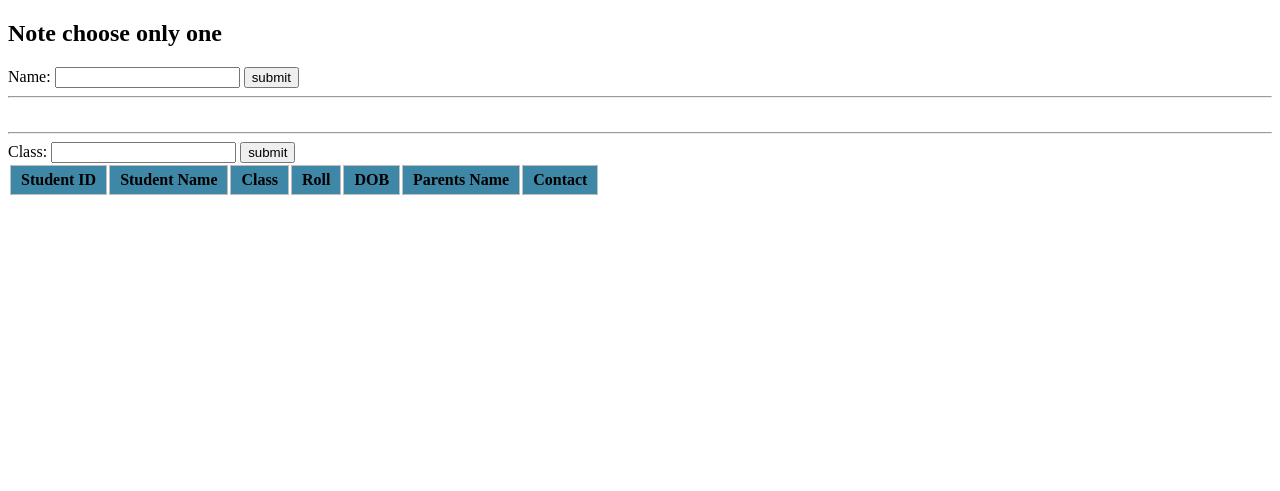
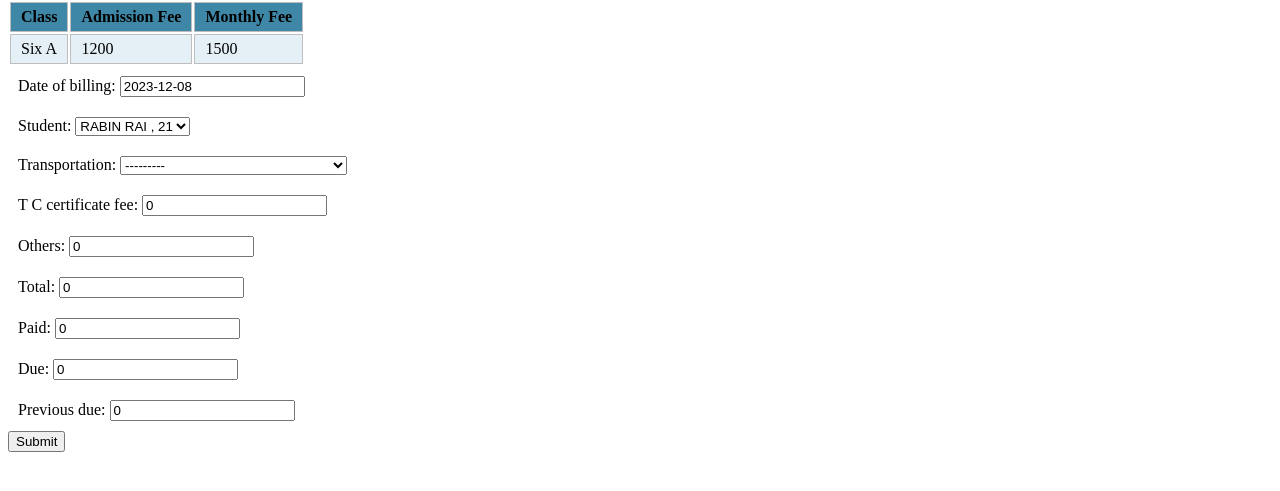
Before and after one commit to Tommy6969420/school_management, a Django app: page /billing/ in a window 1280 px wide. Shown: the part 54-545 px from the top of the page. Run offline with Django 4.2, Linux system fonts and the light colour scheme; data comes from the database, SQL or seed files in the repository; lists and menus that the app fills with data are empty.

Commit message:
Only Billing services are left to go

```diff
--- a/administrative/forms.py
+++ b/administrative/forms.py
@@ -11,6 +11,6 @@
         fields="__all__"
 
 class ClassForm(ModelForm):
-        class Meta:
-            model=Class
-            fields="__all__"
+    class Meta:
+        model=Class
+        fields="__all__"
--- a/administrative/templates/administrative/base.html
+++ b/administrative/templates/administrative/base.html
@@ -5,6 +5,9 @@
     <meta name="viewport" content="width=device-width, initial-scale=1.0">
     <title>Home</title>
     <style>
+      form > div{
+        padding:10px;
+      }
         /* CSS for navbar */
         .navbar {
           overflow: hidden;
--- a/billing/admin.py
+++ b/billing/admin.py
@@ -1,6 +1,6 @@
 from django.contrib import admin
-from.models import IndividualStudentFee, ClassBills, Billing
+from.models import ClassBills, Billing,TransportRoutes
 # Register your models here.
-admin.site.register(IndividualStudentFee)
 admin.site.register(ClassBills)
 admin.site.register(Billing)
+admin.site.register(TransportRoutes)
--- /dev/null
+++ b/billing/forms.py
@@ -0,0 +1,10 @@
+from django.forms import ModelForm
+from.models import Billing, ClassBills
+class BillingForm(ModelForm):
+     class Meta:
+         model=Billing
+         fields="__all__"
+class ClassBillsForm(ModelForm):
+     class Meta:
+          model=ClassBills
+          fields="__all__"
--- a/billing/models.py
+++ b/billing/models.py
@@ -2,26 +2,29 @@
 from administrative.models import Class,Student
 from django.utils import timezone
 # Create your models here.
+class TransportRoutes(models.Model):
+    route=models.CharField(max_length=64,blank=False,null=False)
+    transport_fee=models.IntegerField(blank=False,null=False)
+    def __str__(self):
+        return f"Route: {self.route} Transport Fee:{self.transport_fee}"
+
 class ClassBills(models.Model):
-    indv_class= models.OneToOneField(Class,on_delete=models.CASCADE)
-    monthly_fee=models.IntegerField()
-    admissioin_fee=models.IntegerField()
-    T_C_certificate_fee=models.IntegerField()
+    indv_class= models.OneToOneField(Class,on_delete=models.CASCADE,unique=True)
+    admissioin_fee=models.IntegerField(default=0,blank=True,null=True)
+    monthly_fee=models.IntegerField(default=0,blank=True,null=True)
     def __str__(self):
-        return self.indv_class,self.monthly_fee,self.admissioin_fee,self.T_C_certificate_fee
-
-class IndividualStudentFee(models.Model):
-    class_wise=models.ForeignKey(ClassBills, on_delete=models.CASCADE)
-    transportation=models.IntegerField(default=0)
-    def __str__(self):
-        return self.class_wise.indv_class,self.transportation,
-
+        return f"{self.indv_class},{self.monthly_fee},{self.admissioin_fee}"
 class Billing(models.Model):
-    student_name=models.ForeignKey(Student,on_delete=models.CASCADE)
     recipt_no=models.AutoField(primary_key=True,unique=True,)
     date_of_billing=models.DateField(default=timezone.now)
-    #all three of fields below require default values to workon
-    total=models.IntegerField()
-    paid=models.IntegerField()
-    due=models.IntegerField()
-    previous_due=models.IntegerField()
+    student=models.ForeignKey(Student,on_delete=models.CASCADE,default=False)
+    transportation=models.ForeignKey(TransportRoutes,blank=True,null=True,on_delete=models.CASCADE)
+    T_C_certificate_fee=models.IntegerField(default=0,blank=True,null=True)
+    others=models.IntegerField(default=0,blank=True,null=True)
+        #all three of fields below require default values to workon
+    total=models.IntegerField(null=True,blank=True,default=0)
+    paid=models.IntegerField(null=True,blank=True,default=0)
+    due=models.IntegerField(null=True,blank=True,default=0)
+    previous_due=models.IntegerField(null=True,blank=True,default=0)
+    def __str__(self):
+        return f"{self.student.std_name} {self.student.std_class.class_name} "
--- a/billing/templates/billing/billing.html
+++ b/billing/templates/billing/billing.html
@@ -1,67 +1,53 @@
 {% extends "administrative/base.html" %}
-{% block indiv %}
-{%block doesnot_exist%}
-<h3>{{std_query}} </h3>
-{%endblock%}
+{% block style %}
+.billing_form > div{
+    padding:10px;
+}
+{% endblock %}
+{% block body %}
 
-<h2>Note choose only one</h2>
-<div style="display:inline;">
-<form action="{% url 'billing' %}" method="post">
-{%csrf_token%}
-<label for="name">
-Name:
-</label><input type="text" name="name" id="name">
-<input type="submit" value="submit">
-</form>
-</div>
-<hr>
-<br>
-<hr>
-<div style="display:inline;" >
-<form action="{% url 'billing' %}" method="post">
-  {%csrf_token%}
-  <label for="class">
- Class:
-  </label> <input type="text" name="class" id="class">
-  <input type="submit" value="submit">
-  </form>
-</div>
-
-
-<TABLE>
+<table>
     <thead>
         <tr>
-            <th>Student ID</th>
-            <th>Student Name</th>
-            <th>Class</th>
-            <th>Roll</th>
-            <th>DOB</th>
-            <th>Parents Name</th>
-            <th>Contact</th>
+            <th>
+                Class
+            </th>
+            <th>
+                Admission Fee
+            </th>
+            <th>
+                Monthly Fee
+            </th>
         </tr>
     </thead>
+
     <tbody>
-        {% for std in stds %}
+        {% for class_bill in class_bills %}
         <tr>
-            <td>{{std.id}}</td>
-            <td>{{std.std_name}}</td>
-            <td>{{std.std_class}}</td>
-            <td>{{std.roll_no}}</td>
-            <td>{{std.D_O_B}}</td>
-            <td>{{std.parents_name}}</td>
-            <td>{{std.contact}}</td>
+            <td>
+                {{class_bill.indv_class}}
+            </td>
+            <td>
+                {{class_bill.admissioin_fee}}
+            </td>
+            <td>
+                {{class_bill.monthly_fee}}
+            </td>
         </tr>
         {% endfor %}
     </tbody>
-</TABLE>
+</table>
 
 
-<script>
-  const inputField = document.getElementById("name");
 
-  inputField.addEventListener("keyup", function(event) {
-    event.preventDefault();
-    inputField.value = inputField.value.toUpperCase();
-  });
-  </script>
+<form action="{%url 'billing' %}" method="post" class="billing_form">
+
+{{form.as_div}}
+
+
+    <input type="submit" value="Submit">
+
+</form>
+
+
 {% endblock %}
--- a/billing/urls.py
+++ b/billing/urls.py
@@ -1,6 +1,8 @@
 from django.urls import path
 from. import views
 urlpatterns = [
+    path("search_filter",views.search_filter,name="search_filter"),
     path("",views.billing,name="billing")
 
+
 ]
--- a/billing/views.py
+++ b/billing/views.py
@@ -1,8 +1,10 @@
 from django.shortcuts import render
 from administrative.models import Student
+from.models import ClassBills
 from django.http import Http404
+from.forms import BillingForm,ClassBillsForm
 # Create your views here.
-def billing(request):
+def search_filter(request):
     if request.method=="POST":
         std_name=request.POST.get("name")
         if std_name==True:
@@ -11,13 +13,13 @@
                 context={
                 "stds":std,
                 }
-                return render(request,"billing/billing.html",context)
+                return render(request,"billing/search_filter.html",context)
             except Student.DoesNotExist:
 
                 context={
                     "std_query":std_name+" Doesnot Exist",
                 }
-                return render(request,"billing/billing.html",context)
+                return render(request,"billing/search_filter.html",context)
         std_class=request.POST.get("class")
         if std_class==True:
             try:
@@ -32,4 +34,24 @@
                     "std_query":std_name+" Doesnot Exist",
                 }
                 return render(request,"billing/billing.html",context)
-    return render(request,"billing/billing.html")
+    return render(request,"billing/search_filter.html")
+def billing(request):
+    if request.method=="POST":
+        class_bills=ClassBills.objects.all()
+        form=BillingForm()
+        if form.is_valid():
+            form.save()
+            form=BillingForm()
+            context={
+                "form":form,
+                "class_bills":class_bills,
+                "success":"Billing Sucess"
+            }
+            return render(request,"billing/billing.html",context)
+    form=BillingForm()
+    class_bills=ClassBills.objects.all()
+    context={
+         'form':form,
+         "class_bills":class_bills,
+    }
+    return render(request,"billing/billing.html",context)
```
Also changed, not shown: administrative/templates/administrative/classes.html (+8 -3 lines), administrative/templates/administrative/students.html (+15 -0 lines), billing/templates/billing/search_filter.html (added, +67 -0 lines), administrative/migrations/0005_alter_student_d_o_b.py (added), billing/migrations/0002_remove_billing_id_billing_date_of_billing_and_more.py (deleted), billing/migrations/0002_transportroutes_remove_billing_id_and_more.py (added), db.sqlite3. Lines whose indentation alone changed are shown as unchanged.
